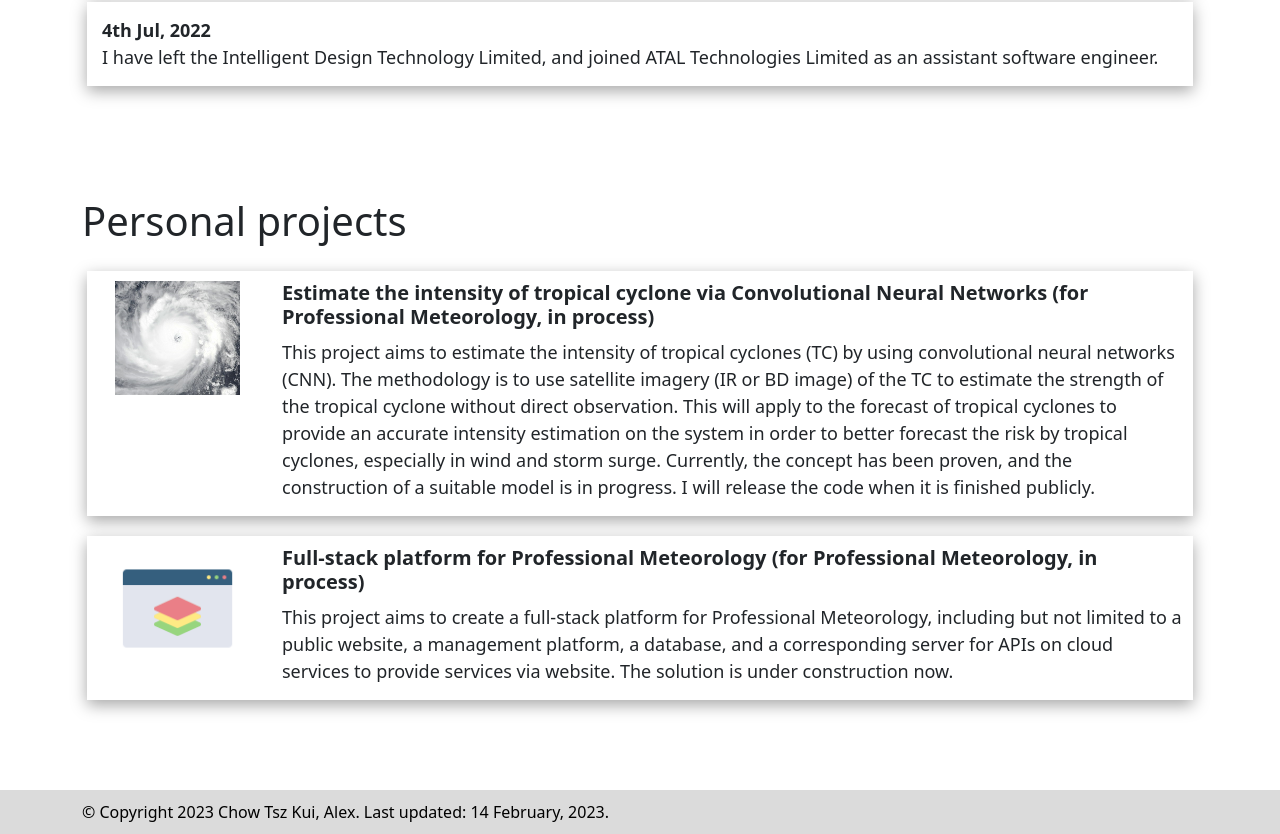
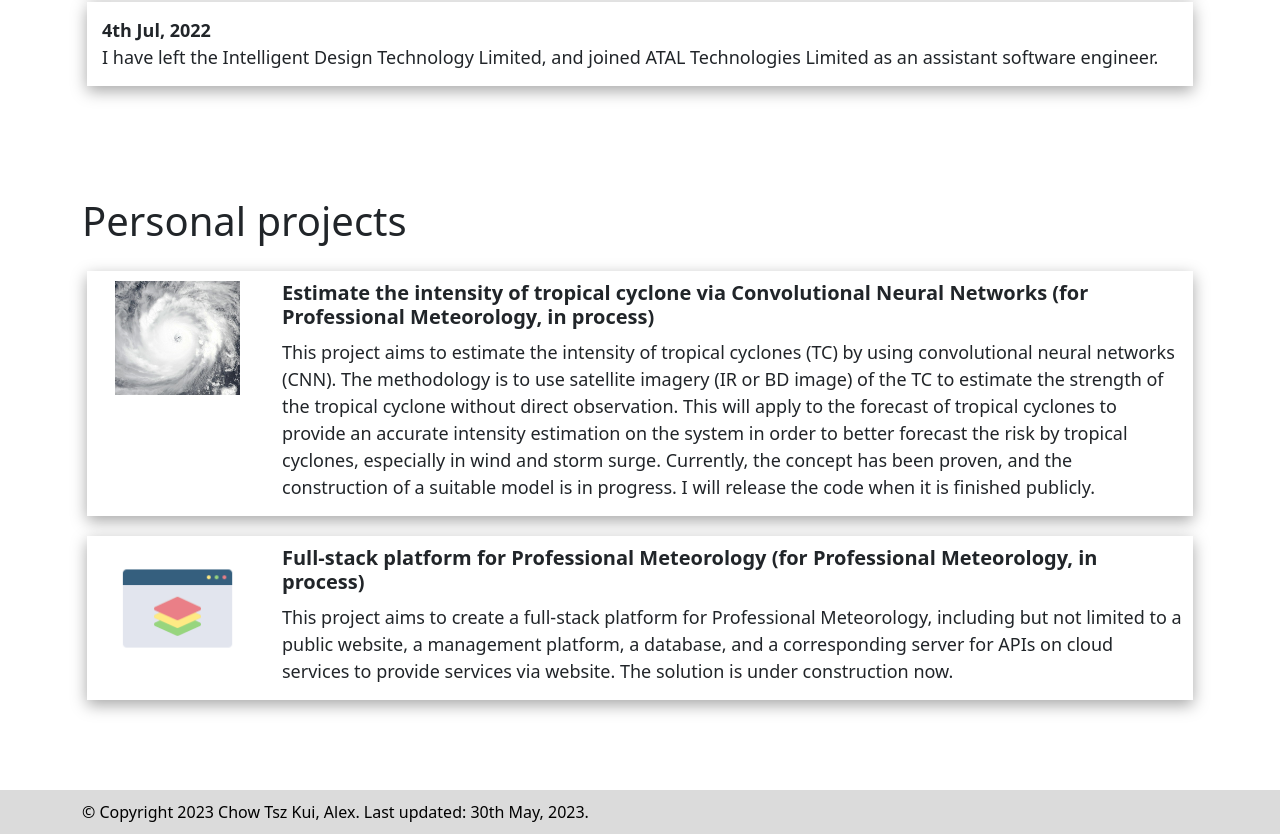
Before and after one commit to alexchow2014/alexchow2014.github.io, a React (Create React App) app in the folder personal/: page /#/ in a window 1280 px wide. Shown: the part 1499-2333 px from the top of the page. Built offline with nearby package versions, Linux system fonts and the light colour scheme.

Commit message:
2023/05/30 - update
1. Package update
2. Information update

```diff
--- a/personal/package.json
+++ b/personal/package.json
@@ -1,7 +1,7 @@
 {
   "name": "personal",
   "homepage": "https://alexchow2014.github.io/",
-  "version": "1.0.0",
+  "version": "1.0.1",
   "private": true,
   "dependencies": {
     "@emotion/react": "^11.10.5",
--- a/personal/src/components/footer.js
+++ b/personal/src/components/footer.js
@@ -5,7 +5,7 @@ import React from "react";
 function Footer() {
     return (
         <div className="container col-12">
-            <div>© Copyright 2023 Chow Tsz Kui, Alex. Last updated: 14 February, 2023.</div>
+            <div>© Copyright 2023 Chow Tsz Kui, Alex. Last updated: 30th May, 2023.</div>
         </div>
     );
 }
```
Also changed, not shown: 1 other file (tests, documents, lock files or other folders).
